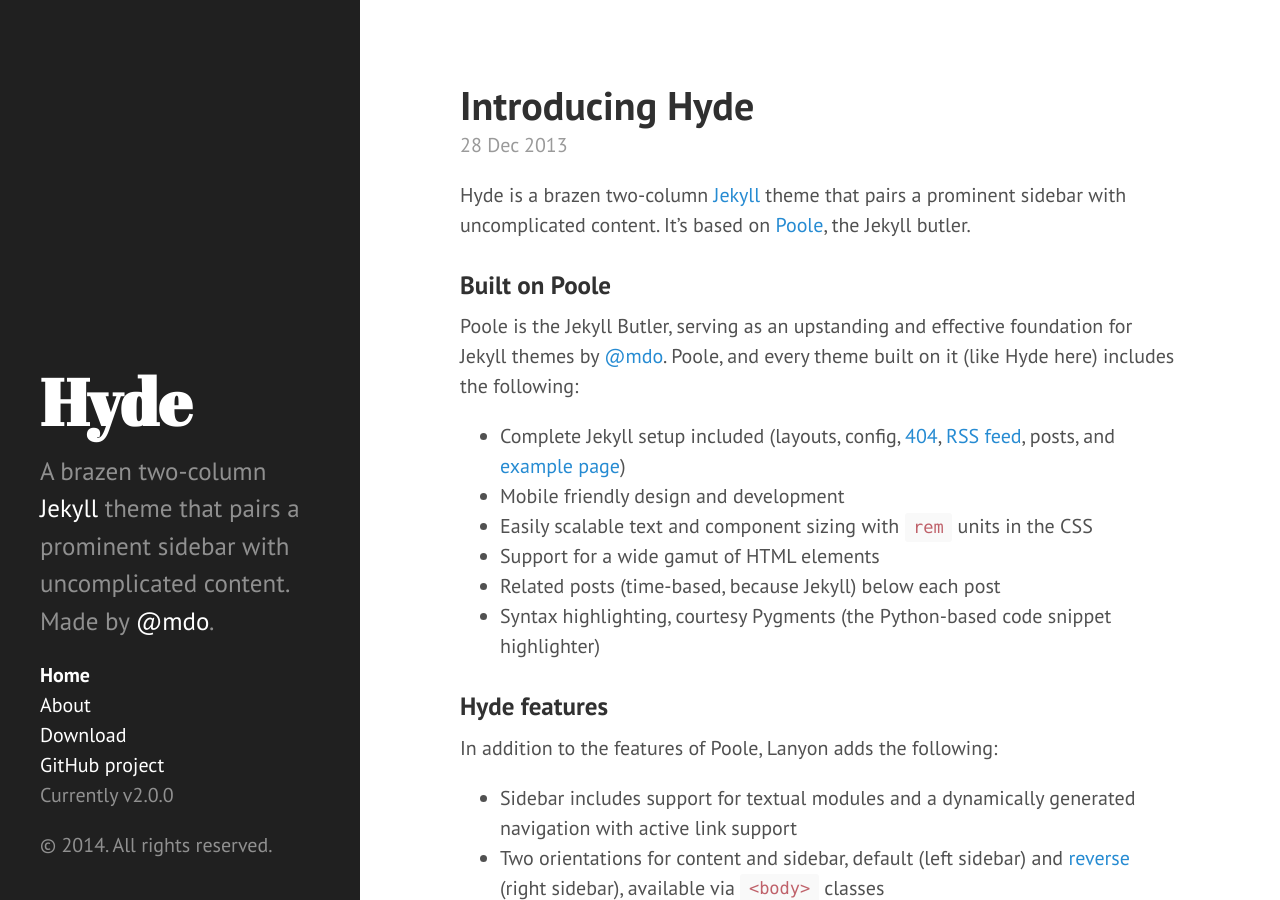
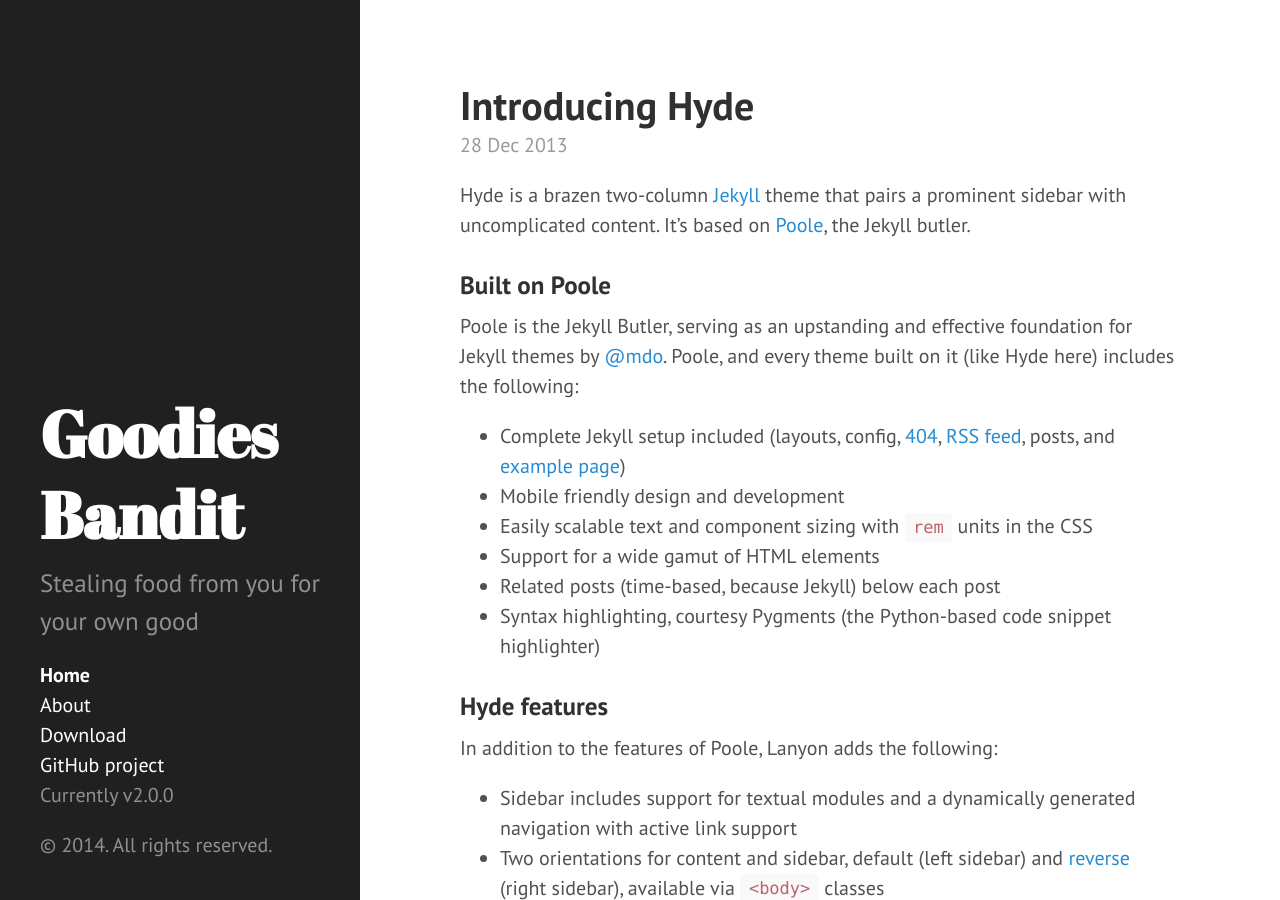
Before and after one commit to mgrowan/GoodiesBanditBlog, a Jekyll site: the page built from index.html, in a window 1280 px wide and 900 px high. Built offline with Jekyll 4.4.1, drawn with Linux system fonts in a browser that asks for light colours; Markdown is read by kramdown in place of the engine named in the settings; the list of posts is cut into pages by our own code.

Commit message:
Updated Header paths

```diff
--- a/_config.yml
+++ b/_config.yml
@@ -6,19 +6,15 @@
 permalink:        pretty
 
 # Setup
-title:            Hyde
+title:            Goodies Bandit
 tagline:          'A Jekyll theme'
-description:      'A brazen two-column <a href="http://jekyllrb.com" target="_blank">Jekyll</a> theme that pairs a prominent sidebar with uncomplicated content. Made by <a href="https://twitter.com/mdo" target="_blank">@mdo</a>.'
-url:              http://hyde.getpoole.com
+description:      'Stealing food from you for your own good'
+url:              http://blog.goodiesbandit.com
 
 author:
-  name:           'Mark Otto'
-  url:            https://twitter.com/mdo
+  name:           'Goodies Bandit'
 
 paginate:         5
 
 # Custom vars
 version:          2.0.0
-
-github:
-  repo:           https://github.com/poole/hyde
--- a/_includes/head.html
+++ b/_includes/head.html
@@ -14,15 +14,15 @@
   </title>
 
   <!-- CSS -->
-  <link rel="stylesheet" href="/public/css/poole.css">
-  <link rel="stylesheet" href="/public/css/syntax.css">
-  <link rel="stylesheet" href="/public/css/hyde.css">
+  <link rel="stylesheet" href="public/css/poole.css">
+  <link rel="stylesheet" href="public/css/syntax.css">
+  <link rel="stylesheet" href="public/css/hyde.css">
   <link rel="stylesheet" href="http://fonts.googleapis.com/css?family=PT+Sans:400,400italic,700|Abril+Fatface">
 
   <!-- Icons -->
-  <link rel="apple-touch-icon-precomposed" sizes="144x144" href="/public/apple-touch-icon-144-precomposed.png">
-                                 <link rel="shortcut icon" href="/public/favicon.ico">
+  <link rel="apple-touch-icon-precomposed" sizes="144x144" href="public/apple-touch-icon-144-precomposed.png">
+                                 <link rel="shortcut icon" href="public/favicon.ico">
 
   <!-- RSS -->
-  <link rel="alternate" type="application/rss+xml" title="RSS" href="/atom.xml">
+  <link rel="alternate" type="application/rss+xml" title="RSS" href="atom.xml">
 </head>
```
